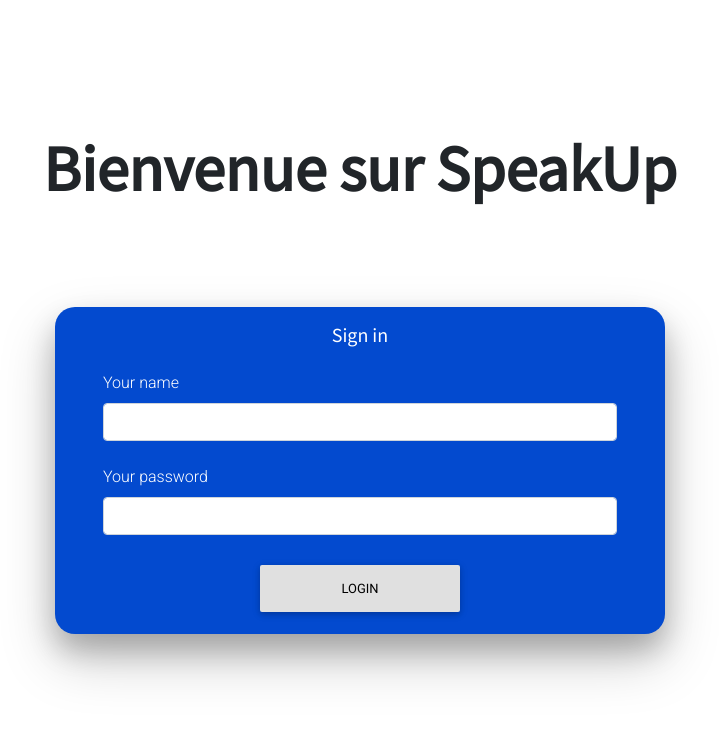
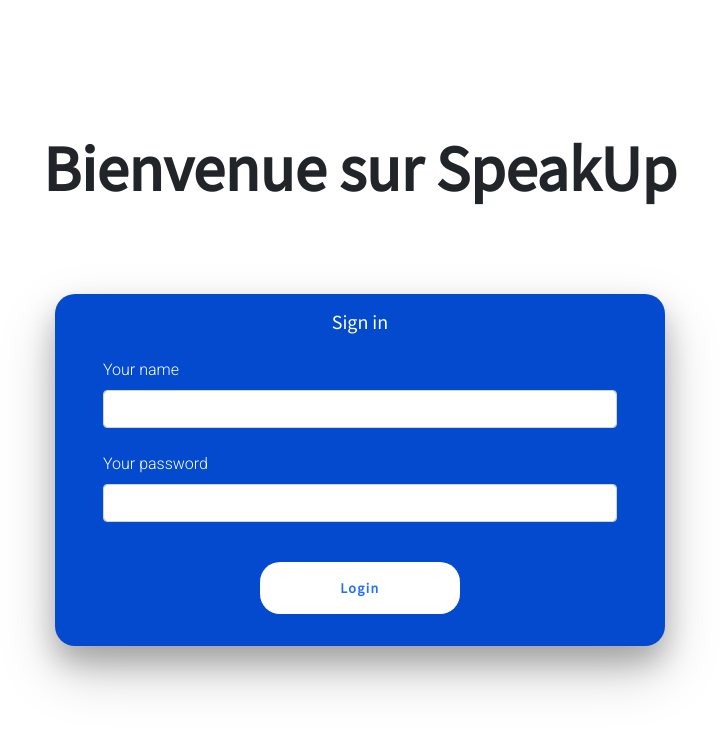
Before and after one commit to charlesgourdin/HPI-front, a React (Create React App) app: page / in a window 1280 px wide. Shown: the top 730 px of the page, without its empty margins (280-999 px from the left). Built offline with nearby package versions, Linux system fonts and the light colour scheme; no server answers.

Commit message:
ChatBox ok

```diff
--- a/package.json
+++ b/package.json
@@ -9,8 +9,10 @@
     "axios": "^0.19.0",
     "bootstrap": "^4.4.1",
     "mdbreact": "^4.24.0",
+    "moment": "^2.24.0",
     "react": "^16.12.0",
     "react-dom": "^16.12.0",
+    "react-moment": "^0.9.7",
     "react-router-dom": "^5.1.2",
     "react-scripts": "3.3.0",
     "reactstrap": "^8.2.0"
--- a/src/App.css
+++ b/src/App.css
@@ -34,6 +34,63 @@
   outline: 0;
 }
 
+.danger_button{
+  background-color: #b00020;
+  width: 128px;
+  height: 52px;
+  border-radius: 20px;
+  border: 0px;
+  margin: 16px;
+  color: white;
+  font-family: 'Source Sans Pro', sans-serif;
+  font-weight: bold;
+  font-size: 14px;
+  letter-spacing: 0.1em;
+  text-decoration: none;
+}
+
+.danger_button:hover{
+  background-color: #800017;
+}
+
+.danger_button:active{
+  transform: scale(0.8) ;
+  transition-duration: 1s;
+}
+
+.danger_button:focus{
+  outline: 0;
+}
+
+.secondary_button{
+  background-color: white;
+  width: 128px;
+  height: 52px;
+  border-radius: 20px;
+  border: 0px;
+  margin: 16px;
+  color: #236fff;
+  font-family: 'Source Sans Pro', sans-serif;
+  font-weight: bold;
+  font-size: 14px;
+  letter-spacing: 0.1em;
+  text-decoration: none;
+}
+
+.secondary_button:hover{
+  background-color: white;
+  color: #034acf;
+}
+
+.secondary_button:active{
+  transform: scale(0.95) ;
+  transition-duration: 0.4s;
+}
+
+.secondary_button:focus{
+  outline: 0;
+}
+
 .ticket{
   width: 90%;
   height: 200px;
@@ -51,6 +108,10 @@
 
 .ticket p{
   margin: 0;
+}
+
+textarea:focus{
+  outline: none;
 }
 
 ::-webkit-scrollbar {
--- a/src/components/ChatBox.js
+++ b/src/components/ChatBox.js
@@ -27,6 +27,8 @@
                         Terminer la conversation
                     </MDBBtn>
                 </div> */}
+                <button className='danger_button' style={{ width: '200px', alignSelf: 'flex-start', marginBottom:'0' }}>Terminer la discussion</button>
+                <div style={{ width: '100%'}}><hr /></div>
                 <ConversWindow username={this.state.username} />
                 <PostMessage username={this.state.username} />
             </div>
--- a/src/components/ConversWindow.css
+++ b/src/components/ConversWindow.css
@@ -1,6 +1,6 @@
 .messageBlocA {
     color: white;
-    background-color: #6e6e6e;
+    background-color: #236FFF;
     padding: 8px ;
     width: 100%;
     border-radius: 8px 0 8px 8px;
@@ -8,7 +8,7 @@
 
 .messageBlocB {
     color: white;
-    background-color: #236FFF;
+    background-color: #6e6e6e;
     padding: 8px ;
     width: 100%;
     border-radius: 0 8px 8px 8px;
--- a/src/components/ConversWindow.js
+++ b/src/components/ConversWindow.js
@@ -1,10 +1,13 @@
 import React, { useContext } from 'react';
 import { SocketContext } from '../providers/SocketContext'
 import './ConversWindow.css';
+import Moment from 'react-moment'
 
 const ConversWindow = () => {
 
     const { user, discussion } = useContext(SocketContext)
+
+
 
     return (
         <div className="mt-2 h-100" id="to_autoscroll"
@@ -21,6 +24,7 @@
                     >{item.user}</p>
                     <div className={user === item.user ? "messageBlocA" : "messageBlocB"}>
                         <p className="apiMessage">{item.message}</p>
+                        <Moment format="HH:mm" style={{float:'right', fontSize:'12px'}}>à récupérer de message</Moment>
                     </div>
                 </div>)
             })}
--- a/src/components/PostMessage.js
+++ b/src/components/PostMessage.js
@@ -29,18 +29,13 @@
                     onChange={e => changeMsg(e.target.value)}
                     value={msg}
                 />
-                {/* <MDBBtn
-                    className=''
-                    color="blue accent-4"
-                    style={{
-                        borderRadius: '10em'
-                    }}
+                <button
+                    className='primary_button'
                     onClick={() => {
                         sendMessage(msg)
                         changeMsg('')
-                    }}>Envoyer</MDBBtn> */}
-                    <button className='primary_button'>
-                        CONFIRMER
+                    }}>
+                    CONFIRMER
                     </button>
             </div >
 
--- a/src/pages/AccueilCollab.js
+++ b/src/pages/AccueilCollab.js
@@ -34,9 +34,9 @@
                         className='form-control' />
                     <div className='text-center mt-4'>
                         <Link to={'/collab'}><button
-                            className='btn btn-light'
+                            className='secondary_button'
+                            style={{width: '200px'}}
                             type='submit'
-                            style={{ width: '300px' }}
                             onClick={() => changeUsername(name)}>
                             Lancer la conversation
                     </button></Link>
--- a/src/pages/AccueilPsy.js
+++ b/src/pages/AccueilPsy.js
@@ -55,14 +55,14 @@
                         <label htmlFor='username' className='white-text'>
                             Your name
                   </label>
-                        <input type='text' id='username' name='username' className='form-control' onChange={this.updateField}/>
+                        <input type='text' id='username' name='username' className='form-control' onChange={this.updateField} />
                         <br />
                         <label htmlFor='password' className='white-text'>
                             Your password
                   </label>
-                        <input type='password' id='password' name='password' className='form-control' onChange={this.updateField}/>
+                        <input type='password' id='password' name='password' className='form-control' onChange={this.updateField} />
                         <div className='text-center mt-4'>
-                            <Link to='/psy'><button className='btn btn-light' type='submit' style={{ width: '200px' }} >
+                            <Link to='/psy'><button className='secondary_button' style={{ width: '200px' }} type='submit'  >
                                 Login
                     </button></Link>
                         </div>
```
Also changed, not shown: 1 other file (tests, documents, lock files or other folders).
